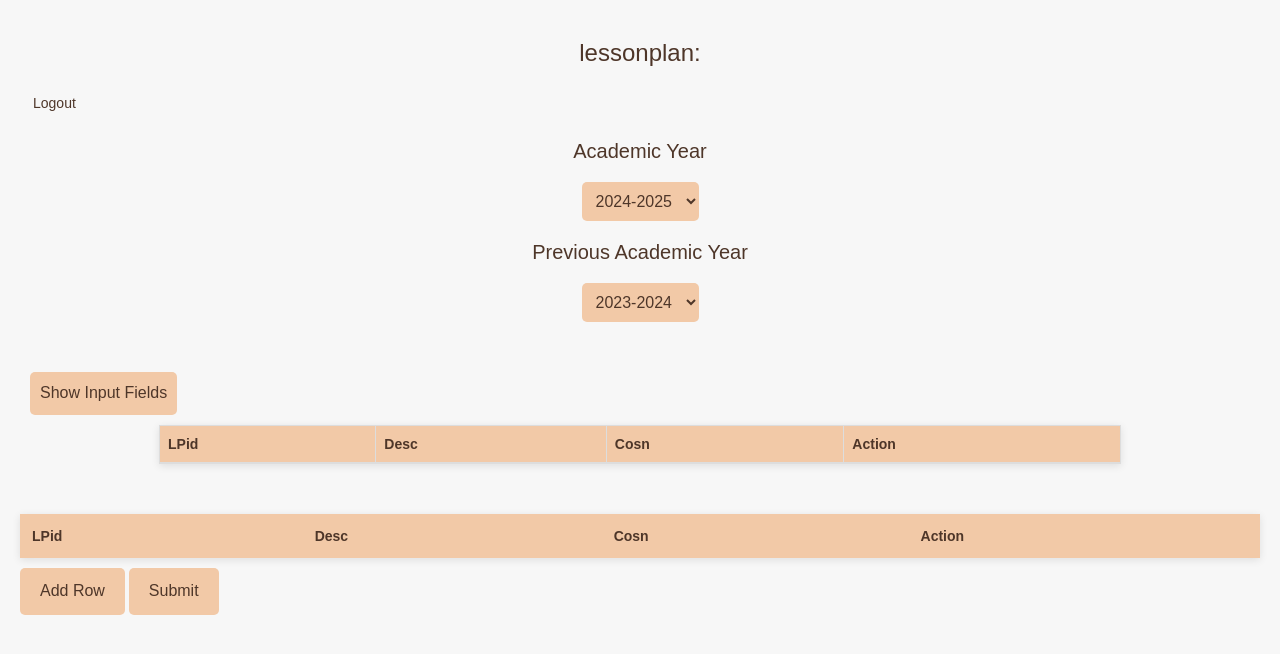
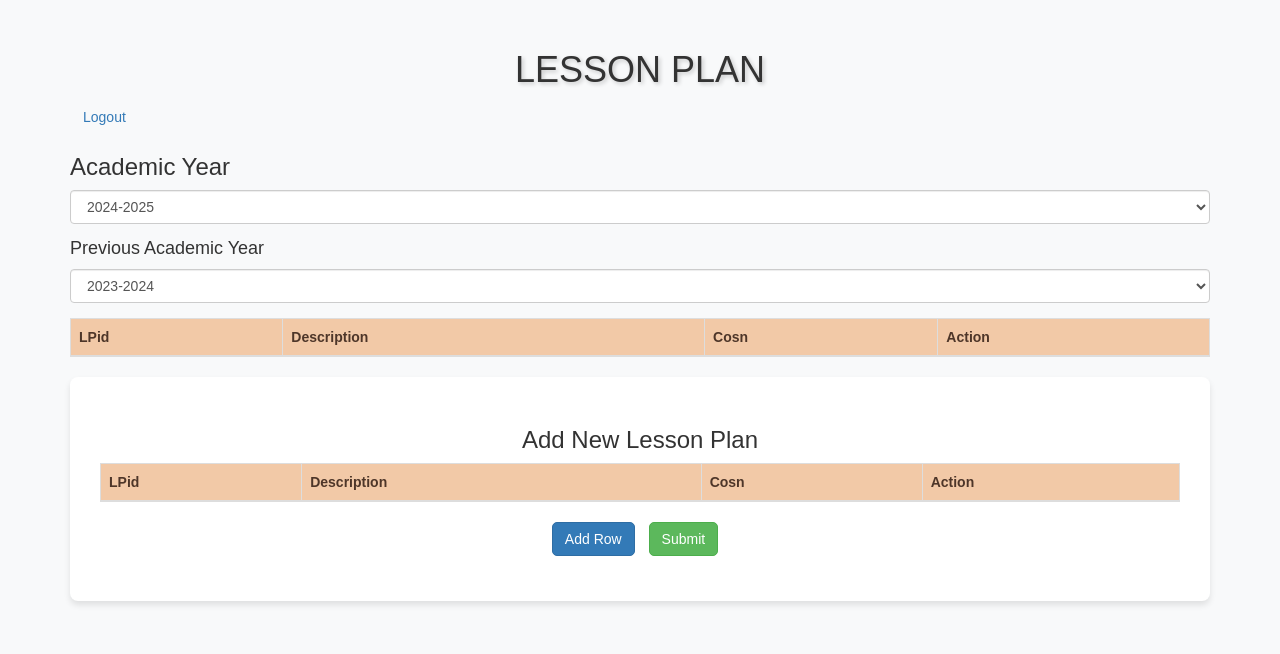
Before and after one commit to Anirudh962/cms2, a Django app: page /home/ in a window 1280 px wide. Shown: the top 654 px of the page. Run offline with Django 5.2, Linux system fonts and the light colour scheme; lists and menus that the app fills with data are empty; some libraries are stand-ins or nearby versions.

Commit message:
first commit

```diff
--- a/cms/frontend/templates/home.html
+++ b/cms/frontend/templates/home.html
@@ -4,236 +4,163 @@
     <meta charset="UTF-8">
     <meta name="viewport" content="width=device-width, initial-scale=1.0">
     <title>Django Frontend with Buttons and Year Dropdown</title>
-    <meta charset="utf-8">
-  <meta name="viewport" content="width=device-width, initial-scale=1">
+
+    <!-- Bootstrap CSS -->
     <link rel="stylesheet" href="https://maxcdn.bootstrapcdn.com/bootstrap/3.4.1/css/bootstrap.min.css">
+
+    <!-- jQuery and Bootstrap JS -->
     <script src="https://ajax.googleapis.com/ajax/libs/jquery/3.7.1/jquery.min.js"></script>
     <script src="https://maxcdn.bootstrapcdn.com/bootstrap/3.4.1/js/bootstrap.min.js"></script>
+    <h2 class="text-center text-dark p-3 rounded shadow-lg mb-4" style="font-size: 36px; text-transform: uppercase; text-shadow: 2px 2px 4px rgba(0, 0, 0, 0.2);">
+        Lesson Plan
+    </h2>
+
+
     <style>
-        /* General Body Styling */
+        /* Body styling with Bootstrap */
         body {
             font-family: Arial, sans-serif;
-    background-color: #f7f7f7; /* Light background for the page */
-    color: #333; /* Dark text color for better readability */
-    margin: 0;
-    padding: 20px;
+            background-color: #f8f9fa; /* Light background color */
+            padding-top: 30px;
+            padding-bottom: 30px;
         }
 
-/* Header Styling */
-h1 {
-    font-size: 24px;
-    text-align: center;
-    color: #4e3629; /* Dark brown color */
+        /* Form styling */
+        .form-container {
+            background-color: #ffffff;
+            box-shadow: 0 4px 6px rgba(0, 0, 0, 0.1);
+            padding: 30px;
+            border-radius: 8px;
+        }
+
+        /* Skin-tone header color */
+        thead {
+            background-color: #f2c9a7; /* Light skin-tone color */
+            color: #4e3629; /* Dark brown text */
+        }
+
+        /* Zebra striping for dynamically added rows */
+        tbody tr:nth-child(even) {
+            background-color: #faf0e6; /* Light skin-tone color */
+        }
+
+        tbody tr:nth-child(odd) {
+            background-color: #ffffff; /* White color for odd rows */
+        }
+
+        /* Button Styles */
+        .btn {
+            border-radius: 5px; /* Rounded corners for all buttons */
+            margin-right: 10px; /* Space between buttons */
+        }
+
+        .form-control {
+            margin-bottom: 10px; /* Space below input fields */
+        }
+
+        /* Responsive design */
+        @media screen and (max-width: 768px) {
+            .table-responsive {
                 margin-bottom: 20px;
             }
-
-h3, h4 {
-    font-size: 20px;
-    color: #4e3629; /* Dark brown color */
-    margin-bottom: 10px;
+            .btn {
+                width: 100%; /* Make buttons full width on small screens */
             }
 
-/* Container Styling */
-.container {
-    width: 80%;
-    max-width: 1200px;
-    margin: 0 auto; /* Center the container */
-    text-align: center; /* Align the content in the center */
-    margin-bottom: 30px; /* Add some space below the container */
-}
-
-/* Table Styling */
-table {
-    width: 100%;
-    border-collapse: collapse; /* Remove gaps between table cells */
-    background-color: #ffffff; /* White background for the table */
-    box-shadow: 0 2px 8px rgba(0, 0, 0, 0.1); /* Subtle shadow effect */
-    margin-bottom: 20px; /* Space below the table */
-}
-
-/* Table Header Styling */
-thead {
-    background-color: #f2c9a7; /* Light skin-tone background color */
-    color: #4e3629; /* Dark brown color for text */
-    font-weight: bold;
-}
-
-th {
-    padding: 12px;
-    text-align: left;
-}
-
-/* Table Cell Styling (Input Fields) */
-td {
-    padding: 12px;
-    border: 1px solid #ddd; /* Light gray border for table cells */
-    text-align: left;
-}
-
-/* Hover Effect on Table Rows */
-tbody tr:hover {
-    background-color: #f9f3e3; /* Light skin-tone color on hover */
-}
-
-/* Zebra Striping for Table Rows */
-tbody tr:nth-child(even) {
-    background-color: #faf0e6; /* Light beige background for even rows */
-}
-
-/* Links Styling in Table */
-a {
-    color: #4e3629; /* Dark brown color for links */
-    text-decoration: none;
-    padding: 5px 10px;
-}
-
-a:hover {
-    background-color: #f2c9a7; /* Skin-tone background for hover */
-    color: #ffffff; /* White text on hover */
-    border-radius: 5px;
-}
-
-/* Dropdown and Button Styling */
-select, button {
-    padding: 10px;
-    margin: 10px;
-    font-size: 16px;
-    border-radius: 5px;
-    background-color: #f2c9a7; /* Skin-tone background */
-    color: #4e3629; /* Dark brown text */
-    border: none;
-    cursor: pointer;
-}
-
-button:hover, select:hover {
-    background-color: #e59b75; /* Slightly darker skin-tone on hover */
-}
-
-/* Centering the Table */
-table {
-    margin: 0 auto; /* Center the table horizontally */
-}
-
-/* Styling for the Add Row and Submit buttons */
-button[type="button"], button[type="submit"] {
-    background-color: #f2c9a7; /* Skin-tone background */
-    color: #4e3629;
-    padding: 12px 20px;
-    margin: 10px 0;
-    font-size: 16px;
-    border-radius: 5px;
-    cursor: pointer;
-}
-
-button[type="button"]:hover, button[type="submit"]:hover {
-    background-color: #e59b75; /* Slightly darker skin-tone on hover */
-}
-
-/* Responsive Design */
-@media screen and (max-width: 768px) {
-    table {
-        width: 100%;
-        font-size: 14px; /* Smaller font size for mobile */
-    }
-
-    td, th {
-        padding: 10px;
-    }
-
-    select, button {
-        font-size: 14px; /* Smaller font size for mobile input fields */
-    }
-
-    /* Stack the form elements vertically on smaller screens */
-    form {
-        padding: 10px;
+            .form-control {
+                font-size: 14px; /* Smaller font size for input fields */
             }
         }
-
     </style>
 </head>
 <body>
-    <h1>lessonplan: {{ request.user.username }}</h1>
-    <a href="{% url 'logout' %}" class="btn btn-dark">Logout</a>
 
     <div class="container">
+              <!-- Logout Button -->
+        <a href="{% url 'logout' %}" class="btn btn-dark mb-4">Logout</a>
+
         <!-- Dropdown for selecting the academic year -->
-        <h3>Academic Year</h3>
-        <select id="yearDropdown" name="academic_year">
-            <!-- JavaScript will dynamically generate the academic years -->
-        </select>
-
-        <h4>Previous Academic Year</h4>
-
-        <!-- Dropdown for selecting the previous academic year -->
-        <select id="pyearDropdown" name="Previous_academic_year">
+        <div class="form-group">
+            <h3 class="text-brown">Academic Year</h3>
+            <select id="yearDropdown" name="academic_year" class="form-control">
                 <!-- JavaScript will dynamically generate the academic years -->
             </select>
         </div>
 
-    <button onclick="showTable()">Show Input Fields</button>
-    <div class="container">
-        <table class="table table-striped table-bordered table-sm">
-            <thead class="thead-dark">
+        <!-- Dropdown for selecting the previous academic year -->
+        <div class="form-group mt-4">
+            <h4 class="text-brown">Previous Academic Year</h4>
+            <select id="pyearDropdown" name="Previous_academic_year" class="form-control">
+                <!-- JavaScript will dynamically generate the academic years -->
+            </select>
+        </div>
+
+        <!-- Display table of lesson plans -->
+        <div class="table-responsive">
+            <table class="table table-bordered table-striped table-sm">
+                <thead>
                     <tr>
-                    <th>LPid </th>
-                    <th>Desc</th>
+                        <th>LPid</th>
+                        <th>Description</th>
                         <th>Cosn</th>
                         <th>Action</th>
                     </tr>
                 </thead>
+                <tbody>
                     {% for lp in lessonplan %}
                     <tr>
                         <td>{{ lp.lsid }}</td>
                         <td>{{ lp.descp }}</td>
                         <td>{{ lp.cosn }}</td>
                         <td>
-                    <a href="/editprofile/{{ lp.lsid }}"> Edit </a>
-                </td>
-                <td>
-                    <a href="/deleteprofile/{{ lp.lsid }}"> Delete </a>
+                            <a href="/editprofile/{{ lp.lsid }}" class="btn btn-primary btn-sm">Edit</a>
+                            <a href="/deleteprofile/{{ lp.lsid }}" class="btn btn-danger btn-sm">Delete</a>
                         </td>
                     </tr>
                     {% endfor %}
+                </tbody>
             </table>
         </div>
+
+        <!-- Form to insert new lesson plans -->
+        <div class="form-container">
+            <h3 class="text-center">Add New Lesson Plan</h3>
             <form name="lessonplan" method="POST" action="/home/insertlp/">
                 {% csrf_token %}
-        <table id="lessonplan-table">
-            <!-- Table headers -->
+                <div class="table-responsive">
+                    <table id="lessonplan-table" class="table table-bordered table-striped table-sm">
                         <thead>
                             <tr>
                                 <th>LPid</th>
-                    <th>Desc</th>
+                                <th>Description</th>
                                 <th>Cosn</th>
                                 <th>Action</th>
                             </tr>
                         </thead>
                         <tbody>
-                <!-- Loop through previously entered contents (using Django template or backend logic) -->
                             {% for entry in previous_entries %}
                             <tr>
-                    <td><input type="text" name="lpid" value="{{ entry.lpid }}"></td>
-                    <td><input type="text" name="desc" value="{{ entry.desc }}"></td>
-                    <td><input type="text" name="cosn" value="{{ entry.cosn }}"></td>
-                    <td><button type="button" onclick="removeRow(this)">Remove</button></td>
+                                <td><input type="text" name="lpid" class="form-control" value="{{ entry.lpid }}"></td>
+                                <td><input type="text" name="desc" class="form-control" value="{{ entry.desc }}"></td>
+                                <td><input type="text" name="cosn" class="form-control" value="{{ entry.cosn }}"></td>
+                                <td><button type="button" class="btn btn-danger btn-sm" onclick="removeRow(this)">Remove</button></td>
                             </tr>
                             {% endfor %}
                         </tbody>
                     </table>
-        <button type="button" onclick="addRow()">Add Row</button>
-        <button type="submit">Submit</button>
+                </div>
+
+                <!-- Add Row Button and Submit Button -->
+                <div class="form-group text-center">
+                    <button type="button" class="btn btn-primary" onclick="addRow()">Add Row</button>
+                    <button type="submit" class="btn btn-success">Submit</button>
+                </div>
             </form>
+        </div>
+    </div>
 
-
-
-
-
+    <!-- JavaScript for adding/removing rows dynamically -->
     <script>
-        function showTable() {
-            // Show the table when the button is clicked
-            document.getElementById("inputTable").style.display = "block";
-        }
         // Get the current year
         const currentYear = new Date().getFullYear();
 
@@ -271,7 +198,7 @@ button[type="button"]:hover, button[type="submit"]:hover {
             pyearDropdown.appendChild(option);
         });
 
-
+        // Function to add a new row dynamically
         function addRow() {
             const table = document.getElementById("lessonplan-table").getElementsByTagName('tbody')[0];
             const newRow = table.insertRow(table.rows.length); // Add a new row at the end
@@ -283,10 +210,17 @@ button[type="button"]:hover, button[type="submit"]:hover {
             const actionCell = newRow.insertCell(3);
 
             // Add input fields for the new row
-        lpidCell.innerHTML = '<input type="text" name="lpid">';
-        descCell.innerHTML = '<input type="text" name="desc">';
-        cosnCell.innerHTML = '<input type="text" name="cosn">';
-        actionCell.innerHTML = '<button type="button" onclick="removeRow(this)">Remove</button>';
+            lpidCell.innerHTML = '<input type="text" name="lpid" class="form-control">';
+            descCell.innerHTML = '<input type="text" name="desc" class="form-control">';
+            cosnCell.innerHTML = '<input type="text" name="cosn" class="form-control">';
+            actionCell.innerHTML = '<button type="button" class="btn btn-danger btn-sm" onclick="removeRow(this)">Remove</button>';
+
+            // Apply alternating row colors
+            if (table.rows.length % 2 === 0) {
+                newRow.style.backgroundColor = '#faf0e6'; // Skin tone color for even rows
+            } else {
+                newRow.style.backgroundColor = '#ffffff'; // White color for odd rows
+            }
         }
 
         // Function to remove a row
@@ -294,7 +228,6 @@ button[type="button"]:hover, button[type="submit"]:hover {
             const row = button.closest('tr');
             row.remove();
         }
-
     </script>
 
 </body>
```
Also changed, not shown: cms/frontend/templates/editprofile.html (+30 -7 lines), courseoutcome-main/outcomes/templates/editprofile.html (+28 -121 lines), courseoutcome-main/outcomes/templates/home.html (+93 -126 lines). Lines whose indentation alone changed are shown as unchanged.
